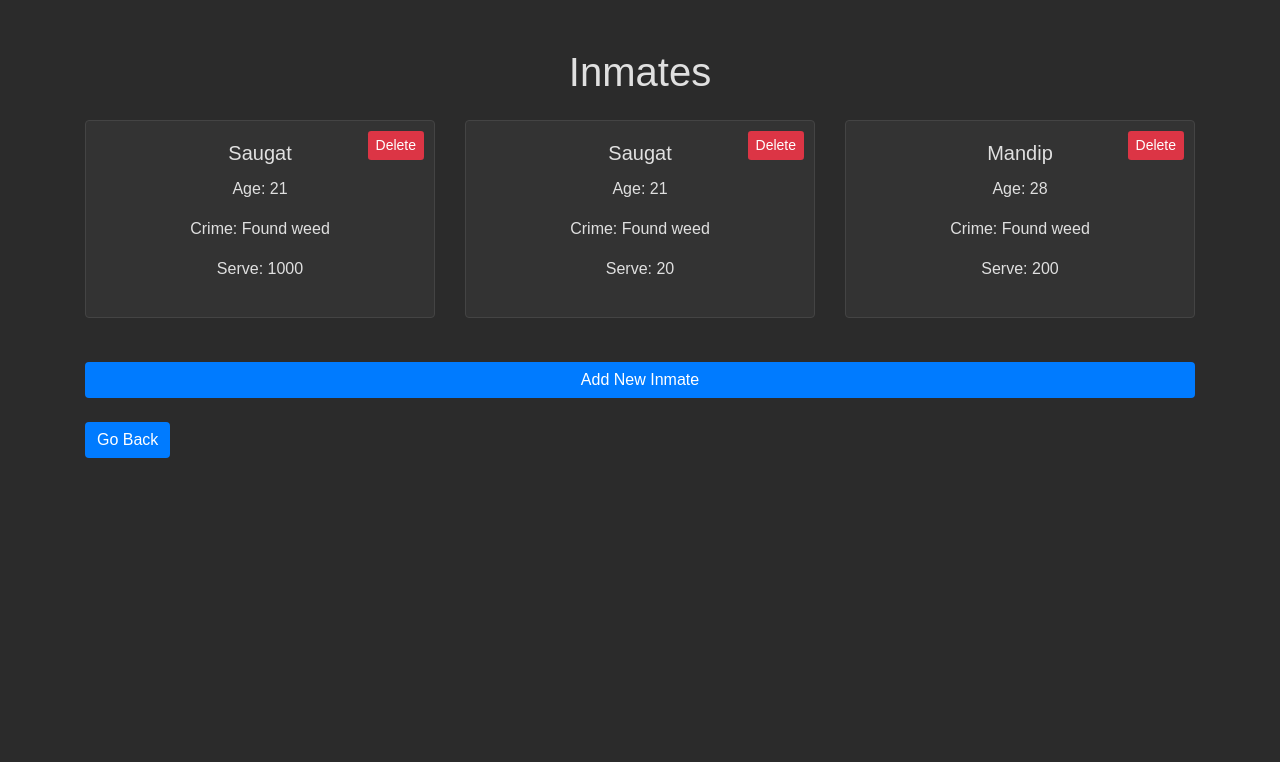
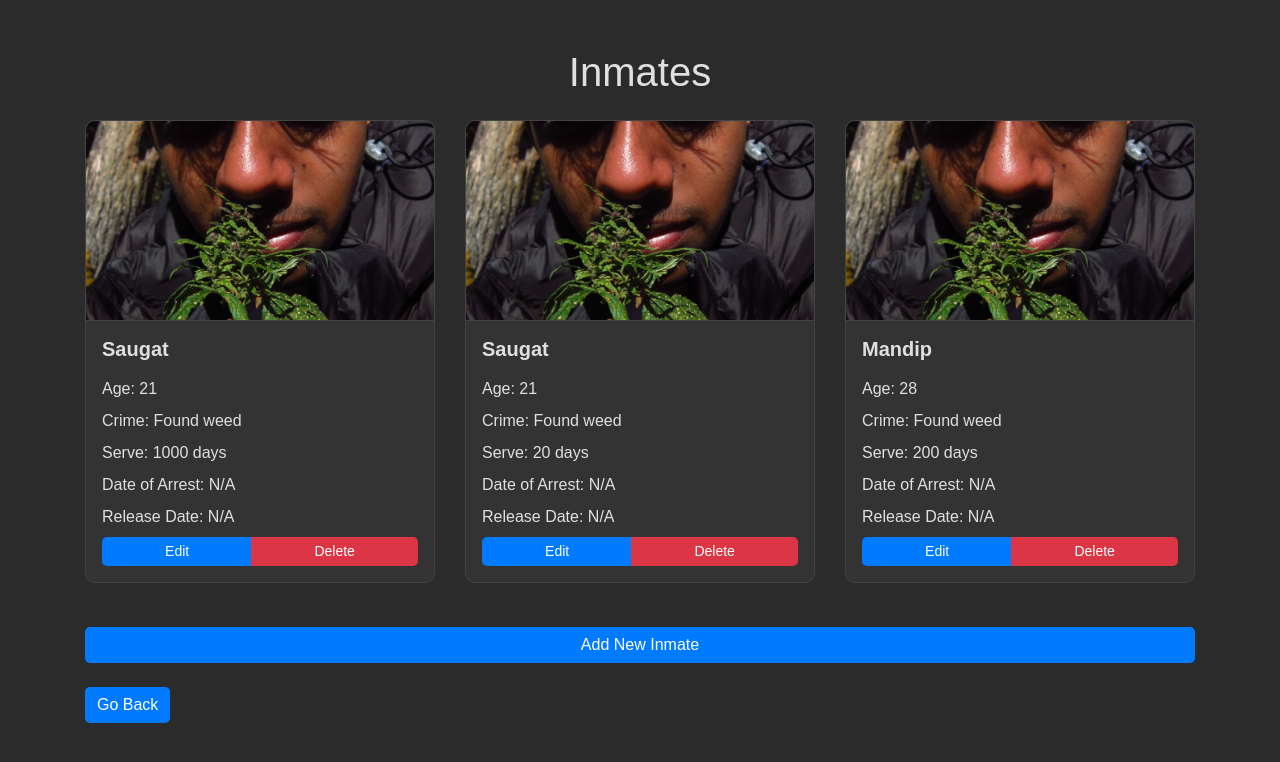
Before and after one commit to SauravBista/Prison-Management-System, a Flask app: page /inmates in a window 1280 px wide. Shown: the top 762 px of the page. Run offline with Flask 3, Linux system fonts and the light colour scheme; data comes from the database, SQL or seed files in the repository; both versions use the stored data as it was after the commit; some libraries are stand-ins or nearby versions.

Commit message:
added functionalitites like photos, editing inmate

```diff
--- a/main.py
+++ b/main.py
@@ -1,13 +1,26 @@
-from flask import Flask, render_template, redirect, url_for, request
+from flask import Flask, render_template, redirect, url_for, request, flash
 from flask_wtf import FlaskForm
-from wtforms import StringField, PasswordField, SubmitField
+from wtforms import StringField, PasswordField, SubmitField, FileField, DateField, IntegerField
 from wtforms.validators import DataRequired, Email, Length
 from flask_bootstrap import Bootstrap5
 from flask_sqlalchemy import SQLAlchemy
+from flask_wtf.file import FileAllowed, FileRequired
+from datetime import datetime, timedelta
+import os
+from werkzeug.utils import secure_filename
 
 app = Flask(__name__)
 app.config["SQLALCHEMY_DATABASE_URI"] = "sqlite:///C:/Users/ASUS/Desktop/Prison Management System/prisoners_collection.db"
 app.config["SQLALCHEMY_TRACK_MODIFICATIONS"] = False
+
+app.config['MAX_CONTENT_LENGTH'] = 16 * 1024 * 1024  # Max file size: 16 MB
+
+app.config['UPLOAD_FOLDER'] = os.path.join('static', 'uploads')
+
+# Create the uploads folder if it does not exist
+if not os.path.exists(app.config['UPLOAD_FOLDER']):
+    os.makedirs(app.config['UPLOAD_FOLDER'])
+
 db = SQLAlchemy(app)
 
 Bootstrap5(app)  # Initialize Flask-Bootstrap
@@ -18,6 +31,13 @@ class Inmate(db.Model):
     age = db.Column(db.Integer, nullable=False)
     crime = db.Column(db.String(100), nullable=False)
     serve = db.Column(db.Integer, nullable=False)
+    photo = db.Column(db.String(100), nullable=True)
+    date_of_arrest = db.Column(db.Date)
+    serve_time = db.Column(db.Integer)  # Number of days to serve
+    release_date = db.Column(db.Date)  # This field can be calculated
+
+    def __repr__(self):
+        return f'<Inmate {self.name}>'
 
 class MyForm(FlaskForm):
     email = StringField(label='Email', validators=[
@@ -31,11 +51,22 @@ class MyForm(FlaskForm):
     submit = SubmitField(label='Submit')
 
 class InmateForm(FlaskForm):
-    name = StringField(label='Name', validators=[DataRequired()])
-    age = StringField(label='Age', validators=[DataRequired()])
-    crime = StringField(label='Crime', validators=[DataRequired()])
-    serve = StringField(label='serve', validators=[DataRequired()])
-    submit = SubmitField(label='Submit')
+    name = StringField('Name', validators=[DataRequired(), Length(max=100)])
+    age = IntegerField('Age', validators=[DataRequired()])
+    crime = StringField('Crime', validators=[DataRequired()])
+
+    # Date of arrest as a DateField
+    date_of_arrest = DateField('Date of Arrest', format='%Y-%m-%d', validators=[DataRequired()])
+
+    # Serve time in days as an IntegerField
+    serve = IntegerField('Serve Time (in days)', validators=[DataRequired()])
+
+    # Photo field remains the same
+    photo = FileField('Inmate Photo', validators=[
+        FileAllowed(['jpg', 'png'], 'Images only!')
+    ])
+
+    submit = SubmitField('Submit')
 
 app.secret_key = "sauravbista"
 
@@ -55,23 +86,65 @@ def landing():
 
 @app.route("/inmates", methods=["GET", "POST"])
 def inmates():
-    all_inmates = Inmate.query.all()
-    return render_template("inmates.html", inmates=all_inmates)
+
+    # Calculate the date of release for each inmate
+    inmates = Inmate.query.all()  # Assuming you're using SQLAlchemy to fetch inmates from the database
+
+    for inmate in inmates:
+        # Make sure the serve_time and date_of_arrest are available
+        if inmate.serve_time and inmate.date_of_arrest:
+            # Calculate the release date by adding serve_time (in days) to date_of_arrest
+            inmate.release_date = inmate.date_of_arrest + timedelta(days=inmate.serve_time)
+        else:
+            inmate.release_date = None  # If serve_time or date_of_arrest is missing, leave release_date as None
+
+        # Convert dates to strings for better display in the template
+        if inmate.date_of_arrest:
+            inmate.date_of_arrest_str = inmate.date_of_arrest.strftime('%Y-%m-%d')
+        else:
+            inmate.date_of_arrest_str = "N/A"
+
+        if inmate.release_date:
+            inmate.release_date_str = inmate.release_date.strftime('%Y-%m-%d')
+        else:
+            inmate.release_date_str = "N/A"  # If no release_date is calculated
+
+    return render_template('inmates.html', inmates=inmates)
+
+    # Optionally, commit changes to the database if you want to save release_date changes
+    # db.session.commit()
+
+    return render_template('inmates.html', inmates=inmates)
 
 @app.route("/add_inmates", methods=["GET", "POST"])
 def add_inmates():
     form = InmateForm()
+
     if form.validate_on_submit():
+        # Handle file upload
+        filename = None
+        if form.photo.data:
+            photo = form.photo.data
+            filename = secure_filename(photo.filename)
+            filepath = os.path.join(app.config['UPLOAD_FOLDER'], filename)
+            photo.save(filepath)
+
+        # Process other form fields (e.g., name, age, crime, etc.)
+        # Assuming you're saving these to a database:
         new_inmate = Inmate(
             name=form.name.data,
             age=form.age.data,
             crime=form.crime.data,
-            serve=form.serve.data
+            serve=form.serve.data,
+            photo=filename  # Save filename, not the file object
         )
         db.session.add(new_inmate)
         db.session.commit()
-        return redirect(url_for('inmates'))
-    return render_template("add_inmates.html", form=form)
+
+        flash('Inmate added successfully!', 'success')
+        return redirect(url_for('inmates'))  # Redirect to the inmates view page
+
+    return render_template('add_inmates.html', form=form)
 
 @app.route("/denied")
 def denied():
@@ -84,6 +157,40 @@ def delete(id):
     db.session.commit()
     return redirect(url_for('inmates'))
 
+@app.route('/edit_inmate/<int:id>', methods=['GET', 'POST'])
+def edit_inmate(id):
+    # Fetch the inmate by ID
+    inmate = Inmate.query.get_or_404(id)
+
+    if request.method == 'POST':
+        # Get form data
+        inmate.name = request.form['name']
+        inmate.age = request.form['age']
+        inmate.crime = request.form['crime']
+        inmate.serve = request.form['serve']
+
+        # Handle photo upload if a new photo is provided
+        photo = request.files.get('photo')
+        if photo:
+            # Save the new photo and update the inmate's photo field
+            photo_filename = save_photo(photo)  # Assuming save_photo is a function that saves the file
+            inmate.photo = photo_filename
+
+        # Commit changes to the database
+        db.session.commit()
+
+        # Redirect to the inmates list page
+        return redirect(url_for('inmates'))  # Adjust the URL to your listing page
+
+    # If GET request, display the current data in the form
+    return render_template('edit_inmate.html', inmate=inmate)
+
+def save_photo(photo):
+    filename = secure_filename(photo.filename)
+    filepath = os.path.join(app.config['UPLOAD_FOLDER'], filename)
+    photo.save(filepath)
+    return filename
+
 if __name__ == "__main__":
     with app.app_context():
         db.create_all()
--- a/templates/inmates.html
+++ b/templates/inmates.html
@@ -17,35 +17,55 @@
         .card {
             background-color: #333; /* Dark card background */
             border: 1px solid #444; /* Dark border */
-            position: relative; /* For positioning delete button */
+            border-radius: 10px; /* Rounded corners for the card */
+            overflow: hidden; /* To prevent overflow from the card */
+            transition: transform 0.3s ease-in-out; /* Add a smooth hover effect */
+        }
+
+        .card:hover {
+            transform: translateY(-10px); /* Lift the card slightly on hover */
         }
 
         .card-body {
-            color: #e0e0e0; /* Light text color */
+            color: #e0e0e0;
+            padding: 1rem;
+            display: flex;
+            flex-direction: column;
+            justify-content: space-between;
+            height: 100%;
         }
 
-        .btn-primary {
+        .card img {
+            width: 100%;
+            height: 200px; /* Fixed height for the image */
+            object-fit: cover; /* Ensure the image covers the area */
+            border-bottom: 1px solid #444; /* Separator between image and text */
+        }
+
+        .btn-primary,
+        .btn-danger {
             background-color: #007bff; /* Blue background */
             border: none;
+            border-radius: 5px; /* Rounded corners for the buttons */
         }
 
-        .btn-primary:hover {
+        .btn-primary:hover,
+        .btn-danger:hover {
             background-color: #0056b3; /* Darker blue on hover */
         }
 
         .btn-danger {
             background-color: #dc3545; /* Red background */
-            border: none;
         }
 
         .btn-danger:hover {
             background-color: #c82333; /* Darker red on hover */
         }
 
+        .btn-edit,
         .btn-delete {
-            position: absolute;
-            top: 10px;
-            right: 10px;
+            position: relative;
+            margin-top: 10px;
         }
 
         .btn-add {
@@ -56,6 +76,23 @@
 
         .text-center {
             text-align: center;
+        }
+
+        .card-text {
+            margin-bottom: 0.5rem;
+        }
+
+        .card-title {
+            margin-bottom: 1rem;
+            font-size: 1.25rem; /* Increase title font size for better visibility */
+            font-weight: bold;
+        }
+
+        /* Ensure the buttons don't overlap with the content */
+        .btn-group {
+            display: flex;
+            justify-content: space-between;
+            margin-top: auto; /* Ensure the buttons are aligned at the bottom */
         }
     </style>
 </head>
@@ -68,12 +105,32 @@
                 {% for inmate in inmates %}
                     <div class="col-md-4 mb-4">
                         <div class="card">
-                            <div class="card-body text-center">
+                            <!-- Display inmate photo if available -->
+                            {% if inmate.photo %}
+                            <img src="{{ url_for('static', filename='uploads/' + inmate.photo) }}" alt="Inmate Photo" class="img-fluid">
+                            {% else %}
+                                <img src="{{ url_for('static', filename='default.jpg') }}" alt="Default image" class="card-img-top">
+                            {% endif %}
+                            <div class="card-body">
                                 <h5 class="card-title">{{ inmate.name }}</h5>
                                 <p class="card-text">Age: {{ inmate.age }}</p>
                                 <p class="card-text">Crime: {{ inmate.crime }}</p>
-                                <p class="card-text">Serve: {{ inmate.serve }}</p>
-                                <a href="{{ url_for('delete', id=inmate.id) }}" class="btn btn-danger btn-sm btn-delete" onclick="return confirm('Do you want to delete this book?')"> Delete</a>
+                                <p class="card-text">Serve: {{ inmate.serve }} days</p>
+                                {% if inmate.date_of_arrest %}
+                                    <p class="card-text">Date of Arrest: {{ inmate.date_of_arrest}}</p>
+                                {% else %}
+                                    <p class="card-text">Date of Arrest: N/A</p>
+                                {% endif %}
+                                {% if inmate.release_date %}
+                                    <p class="card-text">Release Date: {{ inmate.release_date.strftime('%Y-%m-%d') }}</p>
+                                {% else %}
+                                    <p class="card-text">Release Date: N/A</p>
+                                {% endif %}
+                                <!-- Edit and Delete buttons -->
+                                <div class="btn-group">
+                                    <a href="{{ url_for('edit_inmate', id=inmate.id) }}" class="btn btn-primary btn-sm">Edit</a>
+                                    <a href="{{ url_for('delete', id=inmate.id) }}" class="btn btn-danger btn-sm" onclick="return confirm('Do you want to delete this inmate?')">Delete</a>
+                                </div>
                             </div>
                         </div>
                     </div>
--- a/templates/login.html
+++ b/templates/login.html
@@ -3,7 +3,7 @@
 <head>
     <meta charset="UTF-8">
     <meta name="viewport" content="width=device-width, initial-scale=1.0">
-    <title>Login</title>
+    <title>Login Page</title>
     <!-- Bootstrap CSS -->
     <link href="https://stackpath.bootstrapcdn.com/bootstrap/4.5.2/css/bootstrap.min.css" rel="stylesheet">
     <!-- Custom CSS -->
```
Also changed, not shown: templates/add_inmates.html (+44 -3 lines), templates/landing.html (+54 -21 lines), prisoners_collection.db, static/img/nepal-emblem.png (added), static/uploads/IMG_4596.JPG (added).
